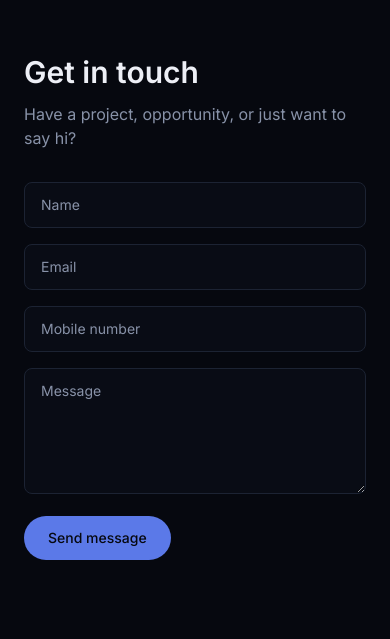
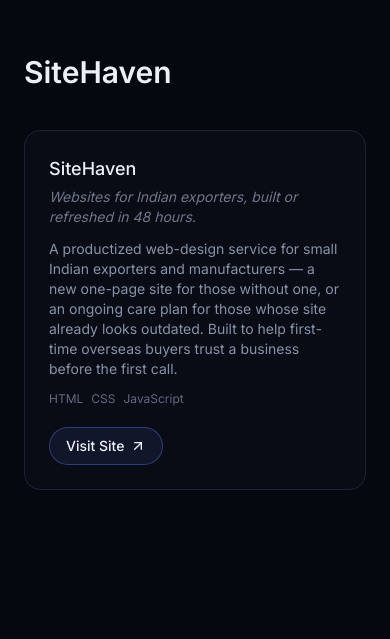
Before and after one commit to Abhishek862009/portfolio, a Next.js app: page / in a window 390 px wide. Shown: the part 5525-6164 px from the top of the page. Built offline with nearby package versions, Linux system fonts and the light colour scheme.

Commit message:
Add SiteHaven section

```diff
--- a/app/page.tsx
+++ b/app/page.tsx
@@ -5,6 +5,7 @@ import { Hero } from '@/components/sections/Hero';
 import { Timeline } from '@/components/sections/Timeline';
 import { Skills } from '@/components/sections/Skills';
 import { ProjectsPreview } from '@/components/sections/ProjectsPreview';
+import { MyStartups } from '@/components/sections/MyStartups';
 import { Contact } from '@/components/sections/Contact';
 
 const personSchema = {
@@ -42,6 +43,7 @@ export default function Home() {
       <Timeline />
       <Skills />
       <ProjectsPreview />
+      <MyStartups />
       <Contact />
     </>
   );
--- a/components/layout/Navbar.tsx
+++ b/components/layout/Navbar.tsx
@@ -10,11 +10,12 @@ const NAV_LINKS = [
   { href: '/#timeline', label: 'Story' },
   { href: '/#skills', label: 'Skills' },
   { href: '/#projects', label: 'Projects' },
+  { href: '/#sitehaven', label: 'SiteHaven' },
   { href: '/blog', label: 'Blog' },
   { href: '/#contact', label: 'Contact' },
 ];
 
-const SECTION_IDS = ['hero', 'timeline', 'skills', 'projects', 'contact'];
+const SECTION_IDS = ['hero', 'timeline', 'skills', 'projects', 'sitehaven', 'contact'];
 
 // Locked behavior (blueprint Section 4): always present, transparent on the
 // hero so it never competes with the reveal, solidifies once the visitor
--- /dev/null
+++ b/components/sections/MyStartups.tsx
@@ -0,0 +1,38 @@
+import { startups } from '@/data/startups';
+import { ViewProjectButton } from '@/components/ui/ViewProjectButton';
+
+// Mirrors ProjectsPreview's card layout so the two sections read as one
+// family, even though startups carry a tagline/description instead of a
+// project's stack-first framing.
+export function MyStartups() {
+  return (
+    <section id="sitehaven" className="mx-auto max-w-5xl scroll-mt-24 px-6 py-32">
+      <h2 className="text-3xl font-semibold text-frost md:text-4xl">SiteHaven</h2>
+      <div className="mt-10 grid gap-6 md:grid-cols-2">
+        {startups.map((startup) => (
+          <div
+            key={startup.slug}
+            className="rounded-2xl border border-hairline bg-ink/40 p-6 transition-colors hover:border-glow/40"
+          >
+            <h3 className="text-lg font-medium text-frost">{startup.name}</h3>
+            <p className="mt-1 text-sm text-slate/80 italic">{startup.tagline}</p>
+
+            <p className="mt-3 text-sm text-slate">{startup.description}</p>
+
+            <div className="mt-3 flex flex-wrap gap-2">
+              {startup.stack.map((tech) => (
+                <span key={tech} className="text-xs text-slate/70">
+                  {tech}
+                </span>
+              ))}
+            </div>
+
+            <div className="mt-5">
+              <ViewProjectButton href={startup.link} label="Visit Site" />
+            </div>
+          </div>
+        ))}
+      </div>
+    </section>
+  );
+}
--- /dev/null
+++ b/data/startups.ts
@@ -0,0 +1,20 @@
+export interface Startup {
+  slug: string;
+  name: string;
+  tagline: string;
+  description: string;
+  stack: string[];
+  link: string;
+}
+
+export const startups: Startup[] = [
+  {
+    slug: 'sitehaven',
+    name: 'SiteHaven',
+    tagline: 'Websites for Indian exporters, built or refreshed in 48 hours.',
+    description:
+      'A productized web-design service for small Indian exporters and manufacturers — a new one-page site for those without one, or an ongoing care plan for those whose site already looks outdated. Built to help first-time overseas buyers trust a business before the first call.',
+    stack: ['HTML', 'CSS', 'JavaScript'],
+    link: 'https://claude.ai/artifact/AN24hRVdU4JTij5ABvSHzi',
+  },
+];
```
Also changed, not shown: 1 other file (tests, documents, lock files or other folders).
